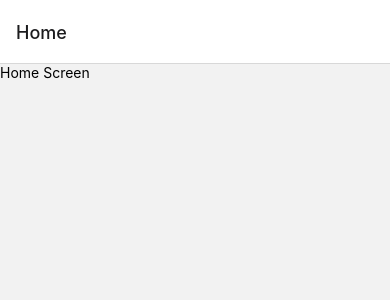
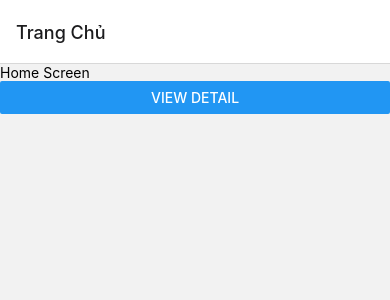
Before and after one commit to BaoAnNguyen1903/TodoApp-React-Native, a React Native app: screen /Home in a window 390 px wide. Shown: the top 300 px of the page. Built offline with nearby package versions, Linux system fonts and the light colour scheme.

Commit message:
hello react navigation

```diff
--- a/App.tsx
+++ b/App.tsx
@@ -36,8 +36,12 @@ const App = () => {
     // </View>
     <NavigationContainer>
       <Stack.Navigator>
-        <Stack.Screen name="Home" component={HomeScreen} />
-        <Stack.Screen name="Details" component={DetailScreen} />
+        <Stack.Screen
+          name="Home"
+          component={HomeScreen}
+          options={{ title: "Trang Chủ" }}
+        />
+        <Stack.Screen name="reivew-detail" component={DetailScreen} />
       </Stack.Navigator>
     </NavigationContainer>
   );
--- a/components/review/home.tsx
+++ b/components/review/home.tsx
@@ -1,9 +1,10 @@
-import { Text, View } from "react-native";
+import { Button, Text, View } from "react-native";
 
 const HomeScreen = () => {
   return (
     <View>
       <Text>Home Screen</Text>
+      <Button title="View Detail" onPress={() => alert("me")} />
     </View>
   );
 };
```
